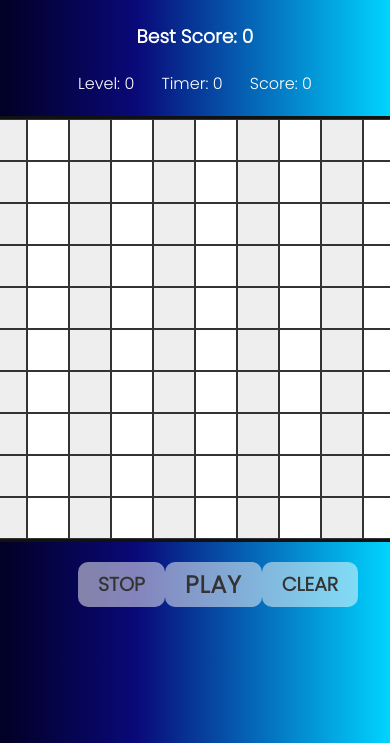
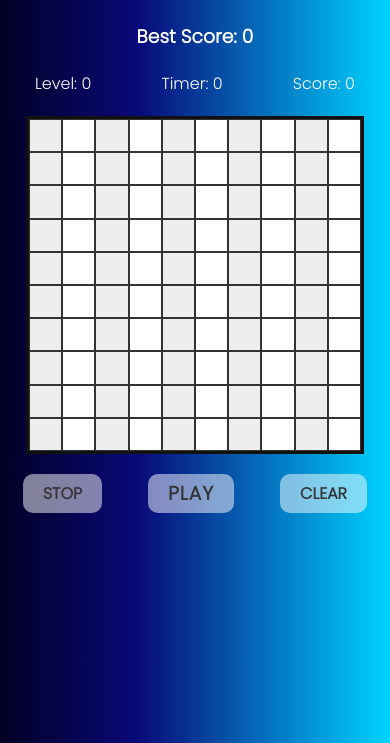
Before and after one commit to Armando284/test-simple-game, a website: page index.html in a window 390 px wide. Shown: the part 101-844 px from the top of the page. Drawn offline with Linux system fonts and the light colour scheme.

Commit message:
Adding responsiveness

```diff
--- a/style.css
+++ b/style.css
@@ -1,3 +1,7 @@
+:root{
+    --full-width: calc(100vw - 100px);
+}
+
 *{
     margin: 0;
     padding: 0;
@@ -14,7 +18,7 @@ body{
     /* background: #fefefe; */
     background: rgb(2,0,36);
     background: linear-gradient(90deg, rgba(2,0,36,1) 0%, rgba(9,9,121,1) 35%, rgba(0,212,255,1) 100%);
-    width: calc(100vw - 100px);
+    width: var(--full-width);
     min-height: calc(100vh - 100px);
     display: flex;
     flex-direction: column;
@@ -99,3 +103,34 @@ body{
     /* box-shadow: 0 0 10px rgba(0, 0, 0, 0.9); */
     transform: scale(1.2);
 }
+
+@media (max-width: 480px) {
+    .container {
+        width: 100vw;
+        padding: 50px 0;
+    }
+    .information{
+        width: 100vw;
+        justify-content: space-around;
+    }
+    .cell{
+        width: 8vw;
+        height: 8vw;
+    }
+    .btn{
+        font-size: 1rem;
+    }
+    .btn-main{
+        font-size: 1.2rem;
+    }
+}
+
+@media (max-width: 280px){
+    .btn{
+        font-size: 0.6rem;
+        padding: 5px 10px;
+    }
+    .btn-main{
+        font-size: 0.8rem;
+    }
+}
```
